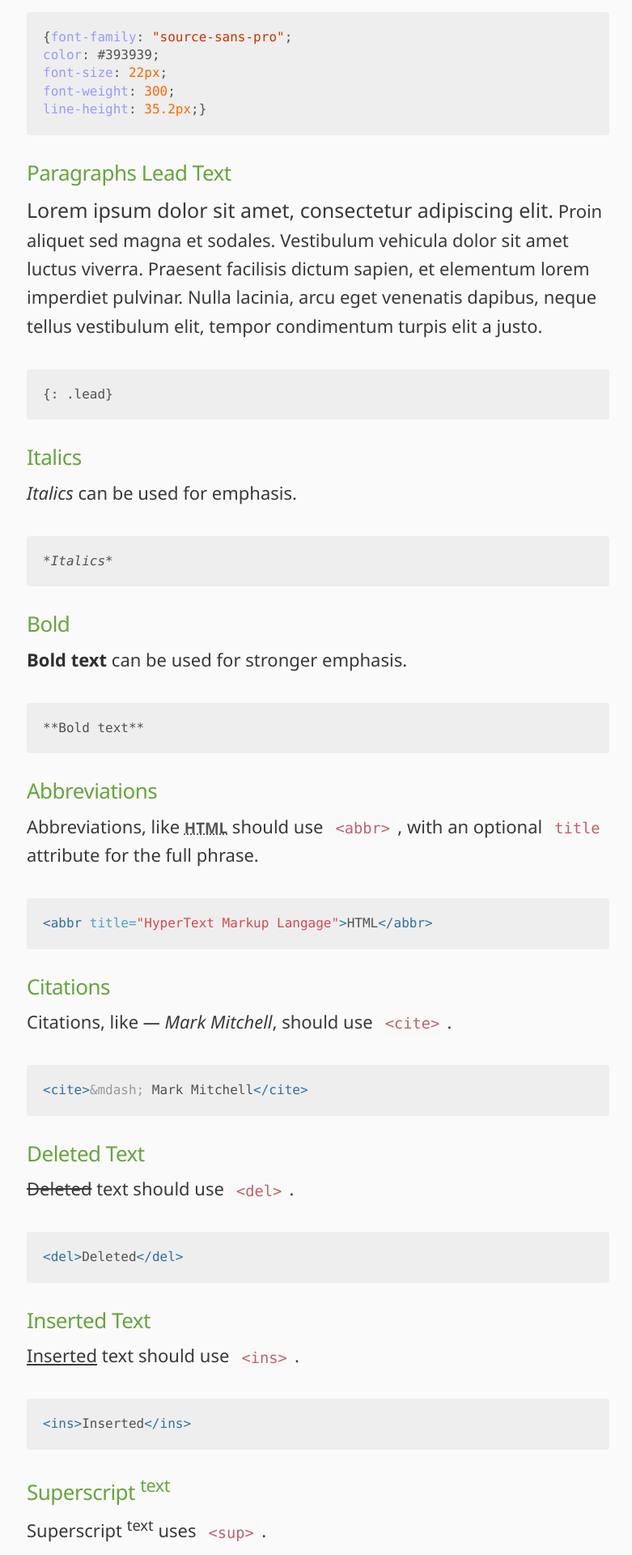
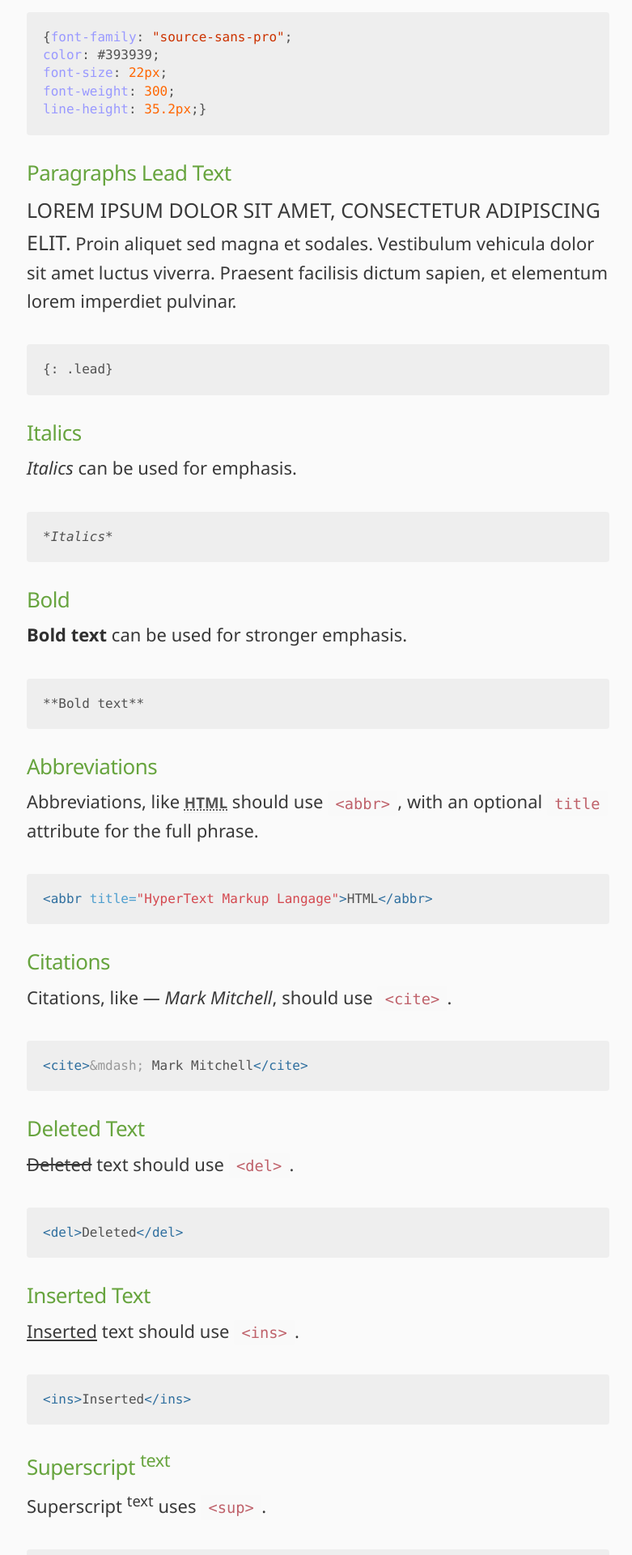
Before and after one commit to markthelefty/markthelefty.github.io, a Jekyll site: the page built from _posts/2018-07-30-theme-style-guide.markdown, in a window 1280 px wide. Shown: the part 2528-4448 px from the top of the page at 81% size, without its empty margins (247-1028 px from the left). Built offline with Jekyll 4.4.1, drawn with Linux system fonts in a browser that asks for light colours; some web fonts are replaced; our own code applies the rules of GitHub Pages for plain Markdown files.

Commit message:
Updated Theme Style Guide and 3 other files

````diff
--- a/_posts/2018-07-30-theme-style-guide.markdown
+++ b/_posts/2018-07-30-theme-style-guide.markdown
@@ -57,7 +57,7 @@
 ```
 
 ### Paragraphs Lead Text
-<span class="lead">Lorem ipsum dolor sit amet, consectetur adipiscing elit.</span> Proin aliquet sed magna et sodales. Vestibulum vehicula dolor sit amet luctus viverra. Praesent facilisis dictum sapien, et elementum lorem imperdiet pulvinar. Nulla lacinia, arcu eget venenatis dapibus, neque tellus vestibulum elit, tempor condimentum turpis elit a justo.
+<span class="lead">Lorem ipsum dolor sit amet, consectetur adipiscing elit.</span> Proin aliquet sed magna et sodales. Vestibulum vehicula dolor sit amet luctus viverra. Praesent facilisis dictum sapien, et elementum lorem imperdiet pulvinar.
 ```markdown
 {: .lead}
 ```
--- a/public/css/partials/custom.scss
+++ b/public/css/partials/custom.scss
@@ -259,3 +259,8 @@
         margin: 0.5rem 0 0 1.2rem;
     }
 }
+.lead {
+    text-transform: uppercase;
+    font-size: 1.25rem;
+    font-weight: 300;
+}
--- a/public/css/partials/poole.scss
+++ b/public/css/partials/poole.scss
@@ -232,10 +232,10 @@
  * Extend paragraphs with `.lead` for larger introductory text.
  */
 
-.lead {
+/*.lead {
   font-size: 1.25rem;
   font-weight: 300;
-}
+}*/
 
 
 /*
````
Also changed, not shown: _includes/css/style.css.
